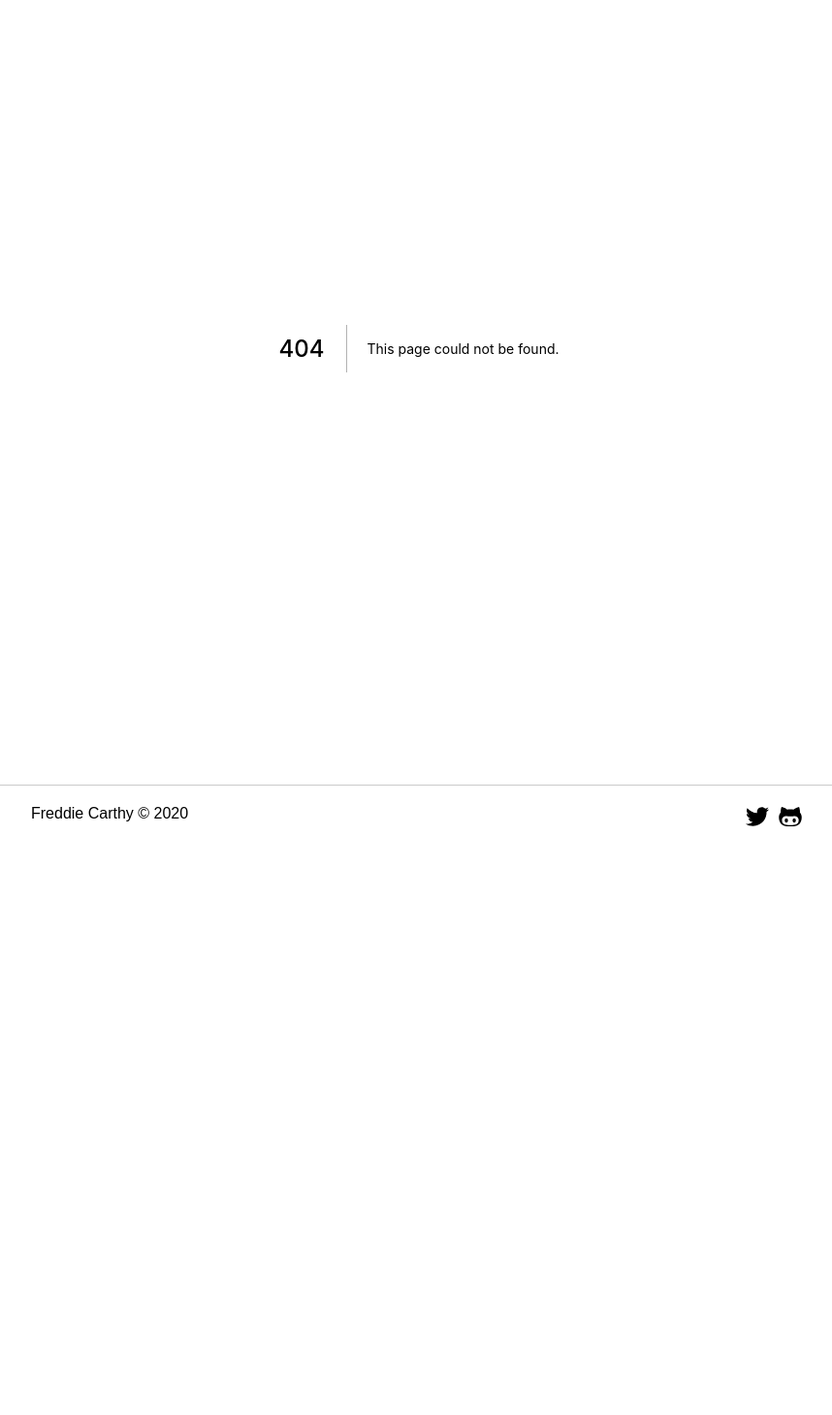
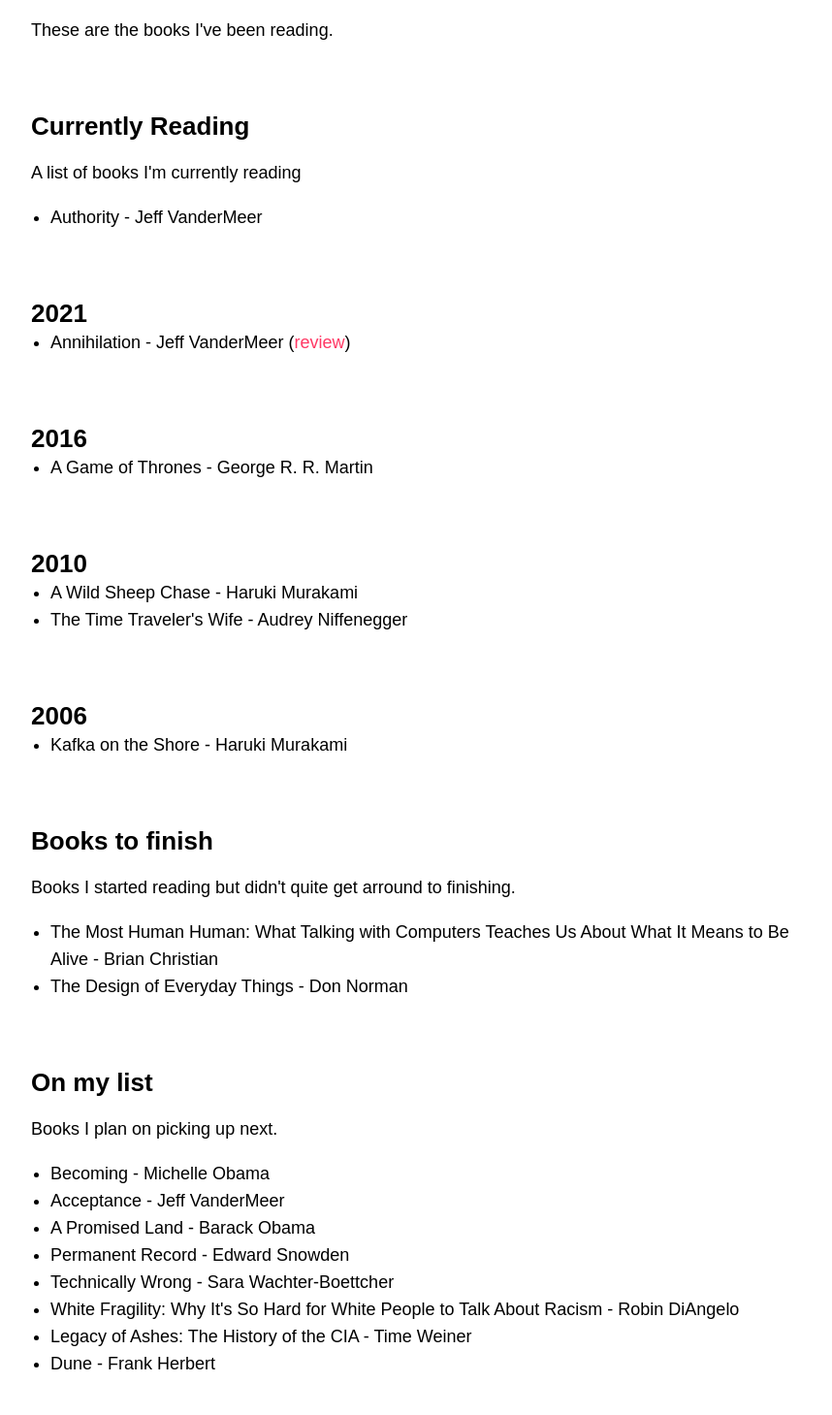
Before and after one commit to gjunkie/freddiecarthy, a Next.js app: page /reading in a window 1280 px wide. Before the commit this address had no page. Shown: the part 391-1850 px from the top of the page at 97% size, without its empty margins (208-1066 px from the left). Before the commit the page ends 1299 px from the top, so only its background shows below. Built offline with nearby package versions, Linux system fonts and the light colour scheme.

Commit message:
add reading page

```diff
--- a/components/Header/index.js
+++ b/components/Header/index.js
@@ -20,6 +20,9 @@ export const Header = () => {
                   <Link href="/blog">Blog</Link>
                 </li>
                 <li>
+                  <Link href="/reading">Reading</Link>
+                </li>
+                <li>
                   <Link href="/about">About</Link>
                 </li>
               </ul>
--- /dev/null
+++ b/pages/reading/index.tsx
@@ -0,0 +1,62 @@
+import * as React from 'react'
+import Link from 'next/link'
+
+import { Main } from './styles.js'
+
+const Reading = () => {
+  return (
+    <Main>
+      <h1>Reading</h1>
+      <p>These are the books I&apos;ve been reading.</p>
+
+      <h2>Currently Reading</h2>
+      <p>A list of books I&apos;m currently reading</p>
+      <ul>
+        <li>Authority - Jeff VanderMeer</li>
+      </ul>
+
+      <h2>2021</h2>
+      <ul>
+        <li>Annihilation - Jeff VanderMeer (<Link href="blog/annihilation-book-review">review</Link>)</li>
+      </ul>
+
+      <h2>2016</h2>
+      <ul>
+        <li>A Game of Thrones - George R. R. Martin</li>
+      </ul>
+
+      <h2>2010</h2>
+      <ul>
+        <li>A Wild Sheep Chase - Haruki Murakami</li>
+        <li>The Time Traveler&apos;s Wife - Audrey Niffenegger</li>
+      </ul>
+
+      <h2>2006</h2>
+      <ul>
+        <li>Kafka on the Shore - Haruki Murakami</li>
+      </ul>
+
+      <h2>Books to finish</h2>
+      <p>Books I started reading but didn&apos;t quite get arround to finishing.</p>
+      <ul>
+        <li>The Most Human Human: What Talking with Computers Teaches Us About What It Means to Be Alive - Brian Christian</li>
+        <li>The Design of Everyday Things - Don Norman</li>
+      </ul>
+
+      <h2>On my list</h2>
+      <p>Books I plan on picking up next.</p>
+      <ul>
+        <li>Becoming - Michelle Obama</li>
+        <li>Acceptance - Jeff VanderMeer</li>
+        <li>A Promised Land - Barack Obama</li>
+        <li>Permanent Record - Edward Snowden</li>
+        <li>Technically Wrong - Sara Wachter-Boettcher</li>
+        <li>White Fragility: Why It&apos;s So Hard for White People to Talk About Racism - Robin DiAngelo</li>
+        <li>Legacy of Ashes: The History of the CIA - Time Weiner</li>
+        <li>Dune - Frank Herbert</li>
+      </ul>
+    </Main>
+  )
+}
+
+export default Reading
--- /dev/null
+++ b/pages/reading/styles.js
@@ -0,0 +1,8 @@
+import styled from 'styled-components'
+
+export const Main = styled.main`
+  ul {
+    list-style-type: initial;
+    padding-left: 20px;
+  }
+`
--- a/styles/globalStyles.js
+++ b/styles/globalStyles.js
@@ -102,14 +102,14 @@ const GlobalStyle = createGlobalStyle`
   }
 
   h2 {
-    font-size: 22px;
+    font-size: 26px;
     font-weight: bold;
     margin-top: 70px;
   }
 
   h3 {
     font-weight: lighter;
-    font-size: 26px;
+    font-size: 22px;
     margin-top: 50px;
   }
 
```
Also changed, not shown: components/Navigation/Navigation.module.css (deleted, +0 -7 lines), components/Navigation/index.js (deleted, +0 -22 lines).
